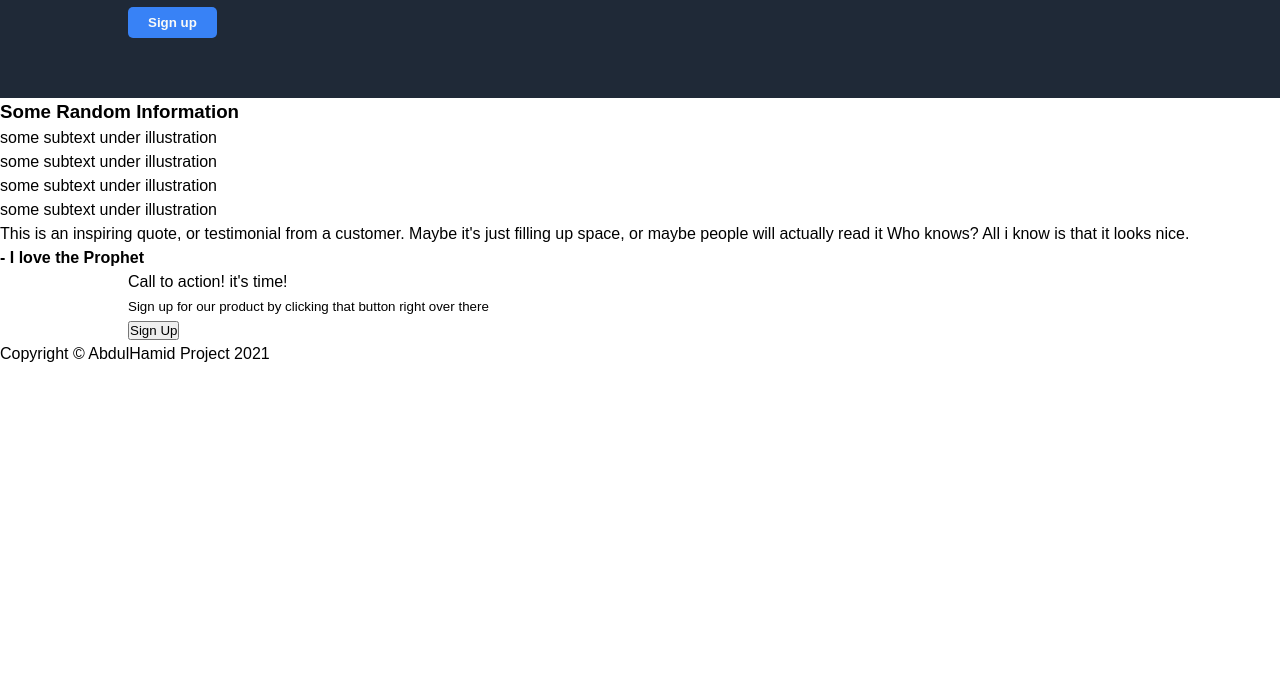
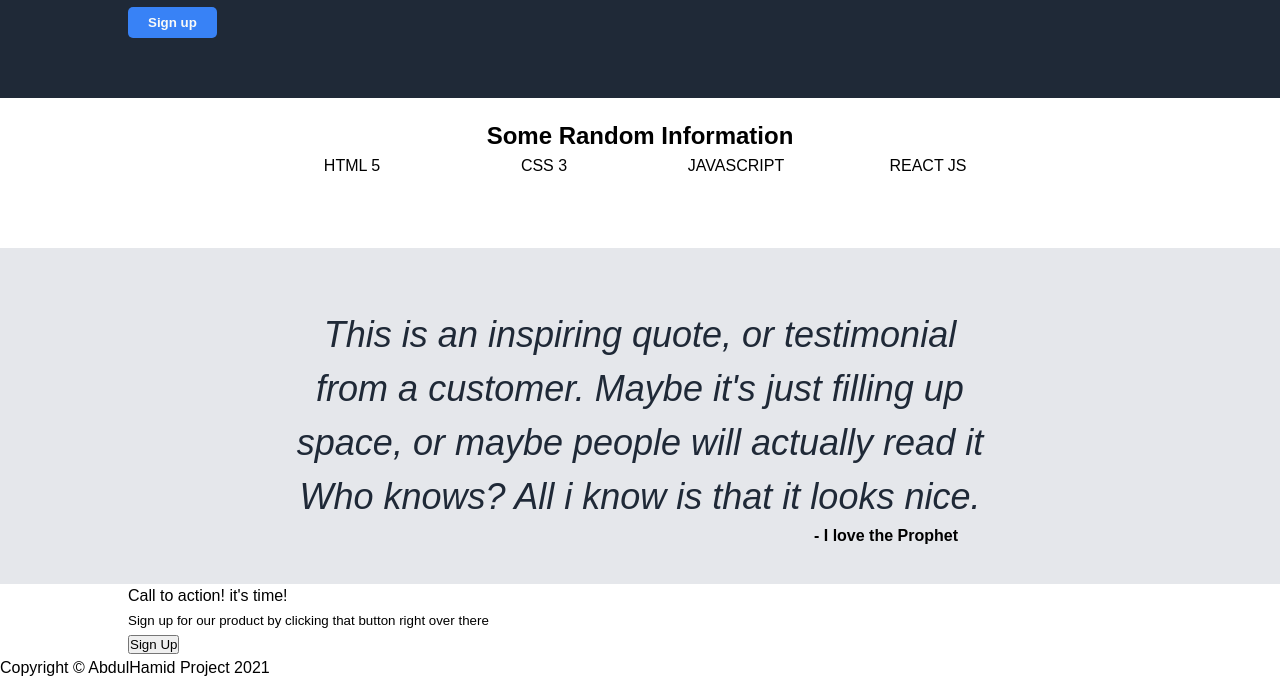
Before and after one commit to abdulhamiid/levelup, a plain HTML site: page index.html in a window 1280 px wide. Shown: the part 345-1025 px from the top of the page. Before the commit the page ends 800 px from the top, so only its background shows below. Drawn offline with Linux system fonts and the light colour scheme.

Commit message:
style section-2 and section-3

```diff
--- a/index.html
+++ b/index.html
@@ -37,26 +37,26 @@
             <div class="illustrations">
                 <div>
                     <div class="sec-2-cols"></div>
-                    <p>some subtext under illustration</p>
+                    <p>HTML 5</p>
                 </div>
                 <div >
                     <div class="sec-2-cols"></div>
-                    <p>some subtext under illustration</p>
+                    <p>CSS 3</p>
                 </div>
                 <div>
                     <div class="sec-2-cols"></div>
-                    <p>some subtext under illustration</p>
+                    <p>JAVASCRIPT</p>
                 </div>
                 <div>
                     <div class="sec-2-cols"></div>
-                    <p>some subtext under illustration</p>
+                    <p>REACT JS</p>
                 </div>
             </div>
         </section>
         <section class="section-3">
             <div class="sec-3">
                 <p>This is an inspiring quote, or testimonial from a customer. Maybe it's just filling up space, or maybe people will actually read it Who knows? All i know is that it looks nice.</p>
-                <h4>- I love the Prophet</h4>
+                <small>- I love the Prophet</small>
             </div>
         </section>
         <section class="section-4">
--- a/index2.css
+++ b/index2.css
@@ -54,3 +54,41 @@ h1{
     color: #f9fAf8;
     font-weight: 700;
 }
+.section-2{
+    width: 60%;
+    margin: auto;
+    padding: 20px;
+    text-align: center;
+}
+.section-2 > h3{
+    font-size: 1.5rem;
+    font-weight: 600;
+}
+.illustrations{
+    display: grid;
+    grid-template-columns: repeat(4, 1fr);
+    margin-bottom: 50px;
+}
+.section-3{
+    background-color: #E5E7EB;
+    text-align: center;
+    padding: 60px;
+}
+.sec-3{
+    margin: auto;
+    width: 60%;
+}
+.sec-3 p{
+    font-size: 36px;
+    font-style: italic;
+    color: #1F2937;
+}
+.sec-3 h4{
+    float: right;
+}
+.sec-3 small{
+    font-weight: bold;
+    font-size: 16px;
+    float: right;
+    padding-right: 30px;
+}
```
